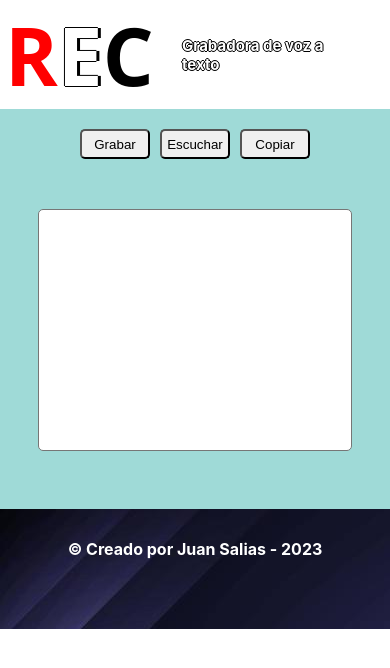
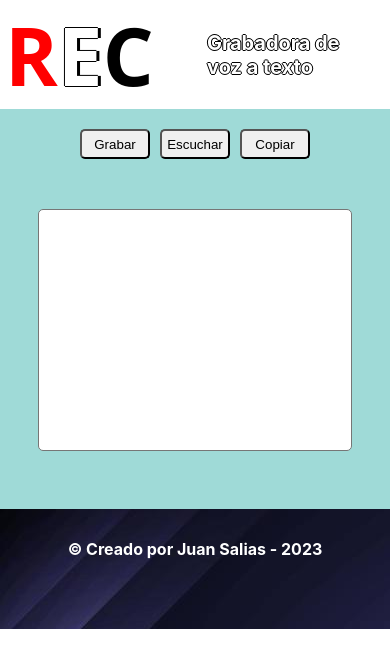
Before and after one commit to jsalias/Grabadora, a plain HTML site: page index.html in a window 390 px wide. Drawn offline with Linux system fonts and the light colour scheme.

Commit message:
Add files via upload

```diff
--- a/estilos.css
+++ b/estilos.css
@@ -131,7 +131,7 @@ footer p{
         width: 30%;
         margin-left: 5px;
         margin-right: 15px;
-        text-align: center;
+
         font-family:system-ui, -apple-system, BlinkMacSystemFont, 'Segoe UI', Roboto, Oxygen, Ubuntu, Cantarell, 'Open Sans', 'Helvetica Neue', sans-serif;
         font-size: 40px;
         display: flex;
@@ -139,11 +139,11 @@ footer p{
     }
     #titulo {
         width: 70%;
-        margin-left: 45px;
+        margin-left: 70px;
         font-weight: bold;
         color:white;
         font-family: 'Inter', sans-serif;
-        font-size: 15px;
+        font-size: 20px;
         text-shadow: 1px  0px 0px black,
                    0px  1px 0px black,
                   -1px  0px 0px black,
```
